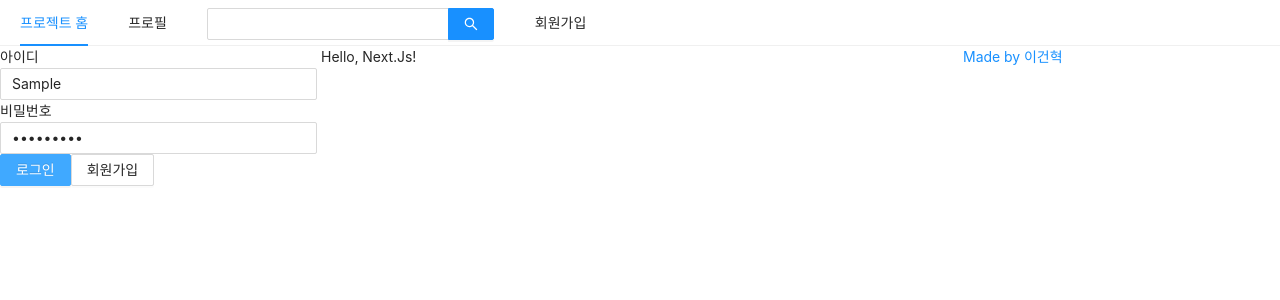
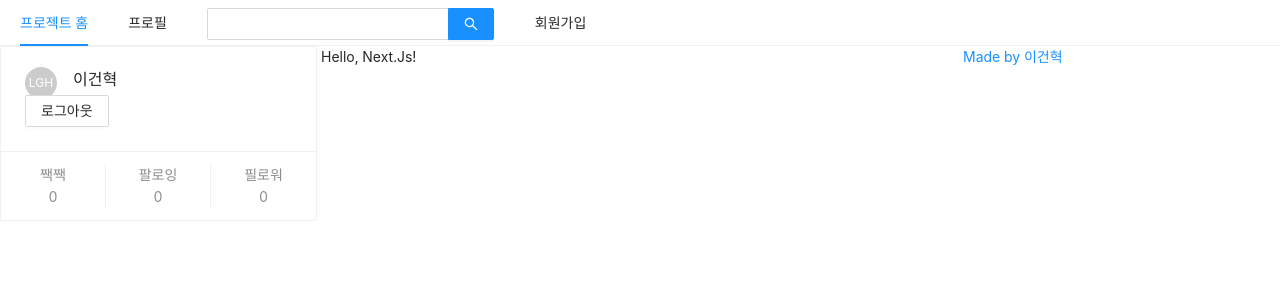
Before and after one commit to Sy2tema/my-sns, a Next.js app: page / in a window 1280 px wide. Both pictures are taken after typing "Sample", "Sample123" into the empty fields and a click on the button "로그인". Shown: the top 300 px of the page. Built offline with nearby package versions, Linux system fonts and the light colour scheme.

Commit message:
Update: 컴포넌트 업데이트

```diff
--- a/src/components/AppLayout.tsx
+++ b/src/components/AppLayout.tsx
@@ -33,7 +33,7 @@
             </Menu>
             <Row gutter={4}>
                 <Col xs={24} md={6}>
-                    { isLoggedIn ? <UserProfile /> : <LoginForm /> }
+                    { isLoggedIn ? <UserProfile setIsLoggedIn={setIsLoggedIn} /> : <LoginForm setIsLoggedIn={setIsLoggedIn} /> }
                 </Col>
                 <Col xs={24} md={12}>
                     {children}
--- a/src/components/LoginForm.tsx
+++ b/src/components/LoginForm.tsx
@@ -7,7 +7,11 @@
     marginTop: 10px;
 `;
 
-const LoginForm = () => {
+const FormWrapper = styled(Form)`
+    padding: 10px;
+`;
+
+const LoginForm = ({ setIsLoggedIn }) => {
     const [id, setId] = useState("");
     const [password, setPassword] = useState("");
 
@@ -22,9 +26,13 @@
     // ButtonWrapper와 같은 기능을 한다.
     // const style = useMemo(() => ({ marginTop: 10 }), []);
 
+    const onSubmitForm = useCallback(() => {
+        console.log(id, password);
+        setIsLoggedIn(true);
+    }, [id, password]);
 
     return (
-        <Form>
+        <FormWrapper onFinish={onSubmitForm}>
             <div>
                 <label htmlFor="user-id">아이디</label>
                 <br />
@@ -45,7 +53,7 @@
                 <Button type="primary" htmlType="submit" loading={false}>로그인</Button>
                 <Link href="/signup"><a><Button>회원가입</Button></a></Link>
             </ButtonWrapper>
-        </Form>
+        </FormWrapper>
     );
 };
 
--- a/src/components/UserProfile.tsx
+++ b/src/components/UserProfile.tsx
@@ -1,6 +1,25 @@
-const UserProfile = () => {
+import { Card, Avatar, Button } from 'antd';
+import { useCallback } from 'react';
+
+const UserProfile = ({ setIsLoggedIn }) => {
+    const onLogOut = useCallback(() => {
+        setIsLoggedIn(false);
+    }, [])
+
     return (
-        <></>
+        <Card
+            actions={[
+                <div key="twit">짹짹<br />0</div>,
+                <div key="followings">팔로잉<br />0</div>,
+                <div key="followers">필로워<br />0</div>,
+            ]}
+        >
+            <Card.Meta
+                avatar={<Avatar>LGH</Avatar>}
+                title="이건혁"
+            />
+            <Button onClick={onLogOut}>로그아웃</Button>
+        </Card>
     );
 };
 
```
